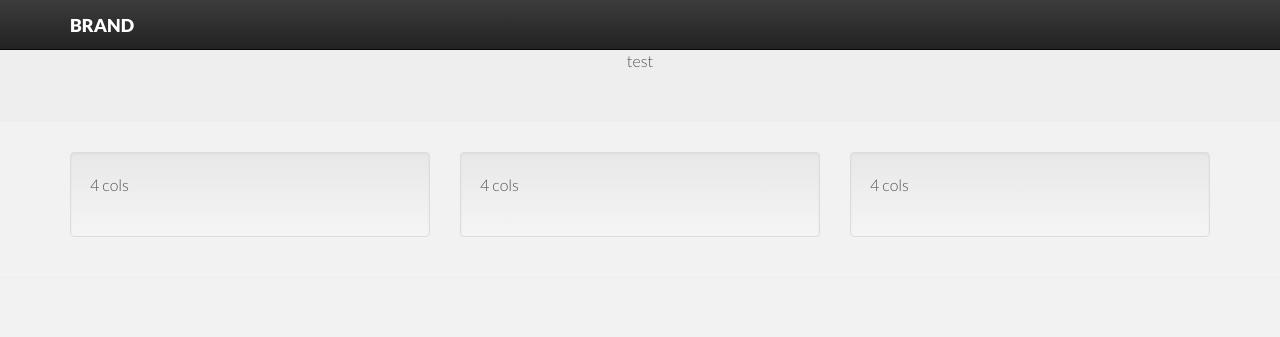
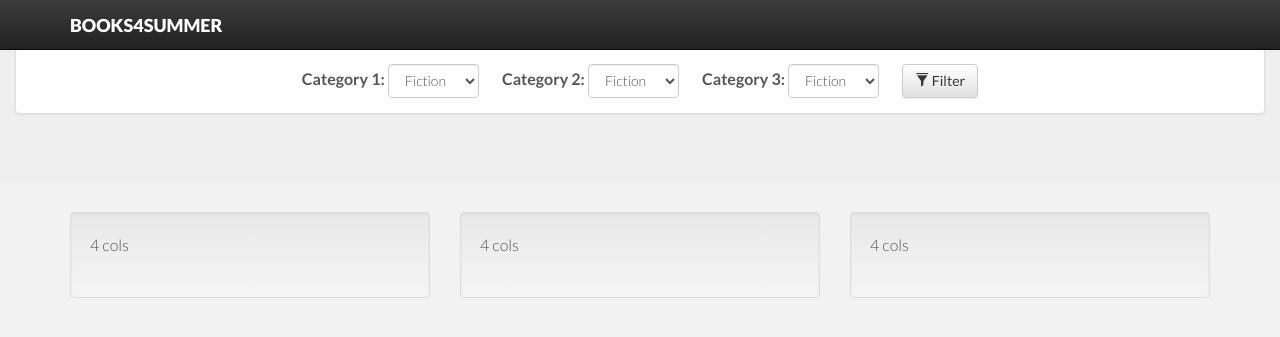
Before and after one commit to jeroenarens/Apps4Ghent_Bib, a Django app: page /overview/ in a window 1280 px wide. Shown: the top 337 px of the page. Run offline with Django 3.2, Linux system fonts and the light colour scheme; parts of the project's set-up code (start-up, migrations or seed data) failed here and were passed over; some libraries are stand-ins or nearby versions.

Commit message:
Filtering for overview files

```diff
--- a/Apps4Ghent_Library/templates/overview.html
+++ b/Apps4Ghent_Library/templates/overview.html
@@ -32,26 +32,83 @@
             <span class="icon-bar"></span>
             <span class="icon-bar"></span>
         </button>
-      <a class="navbar-brand" href="#">Brand</a>
+        <a class="navbar-brand" href="#">Books4Summer</a>
 
-    </div><!-- /.container -->
-</div><!-- /.navbar -->
+    </div>
+    <!-- /.container -->
+</div>
+<!-- /.navbar -->
 
 <!-- HEADER
 =================================-->
 
 <div class="jumbotron text-center">
-    test
+    <div class="row">
+        <div id="filter-panel" class="filter-panel">
+            <div class="panel panel-default">
+                <div class="panel-body">
+                    <form class="form-inline" role="form">
+                        <!-- form group [Category 1] -->
+                        <div class="form-group">
+                            <label class="filter-col" style="margin-right:0;" for="pref-perpage">Category 1:</label>
+                            <select id="categoryFilter1" class="form-control">
+                                <option value="fiction">Fiction</option>
+                                <option value="history">History</option>
+                                <option value="humor">Humor</option>
+                                <option value="travel">Travel</option>
+                            </select>
+                        </div>
+                        <!-- form group [Category 2] -->
+                        <div class="form-group" style="margin-left: 20px;">
+                            <label class="filter-col" style="margin-right:0;" for="pref-perpage">Category 2:</label>
+                            <select id="categoryFilter1" class="form-control">
+                                <option value="fiction">Fiction</option>
+                                <option value="history">History</option>
+                                <option value="humor">Humor</option>
+                                <option value="travel">Travel</option>
+                            </select>
+                        </div>
+                        <!-- form group [Category 3] -->
+                        <div class="form-group" style="margin-left: 20px;">
+                            <label class="filter-col" style="margin-right:0;" for="pref-perpage">Category 3:</label>
+                            <select id="categoryFilter1" class="form-control">
+                                <option value="fiction">Fiction</option>
+                                <option value="history">History</option>
+                                <option value="humor">Humor</option>
+                                <option value="travel">Travel</option>
+                            </select>
+                        </div>
+                        <!-- form group [Filter button] -->
+                        <div class="form-group" style="margin-left: 20px;">
+                            <button type="submit" class="btn btn-default filter-col">
+                                <span class="glyphicon glyphicon-filter"></span> Filter
+                            </button>
+                        </div>
+                    </form>
+                </div>
+            </div>
+        </div>
+    </div>
 </div>
 <!-- /header container-->
 
 <!-- CONTENT
 =================================-->
+
+
 <div class="container">
+
+
     <div class="row">
-        <div class="col-md-4"><div class="well"><p>4 cols</p></div></div>
-        <div class="col-md-4"><div class="well"><p>4 cols</p></div></div>
-        <div class="col-md-4"><div class="well"><p>4 cols</p></div></div>
+        <div class="col-md-4">
+            <div class="well"><p>4 cols</p></div>
+        </div>
+        <div class="col-md-4">
+            <div class="well"><p>4 cols</p></div>
+        </div>
+        <div class="col-md-4">
+            <div class="well"><p>4 cols</p></div>
+        </div>
     </div>
 </div>
 <hr>
```
Lines whose indentation alone changed are shown as unchanged.
